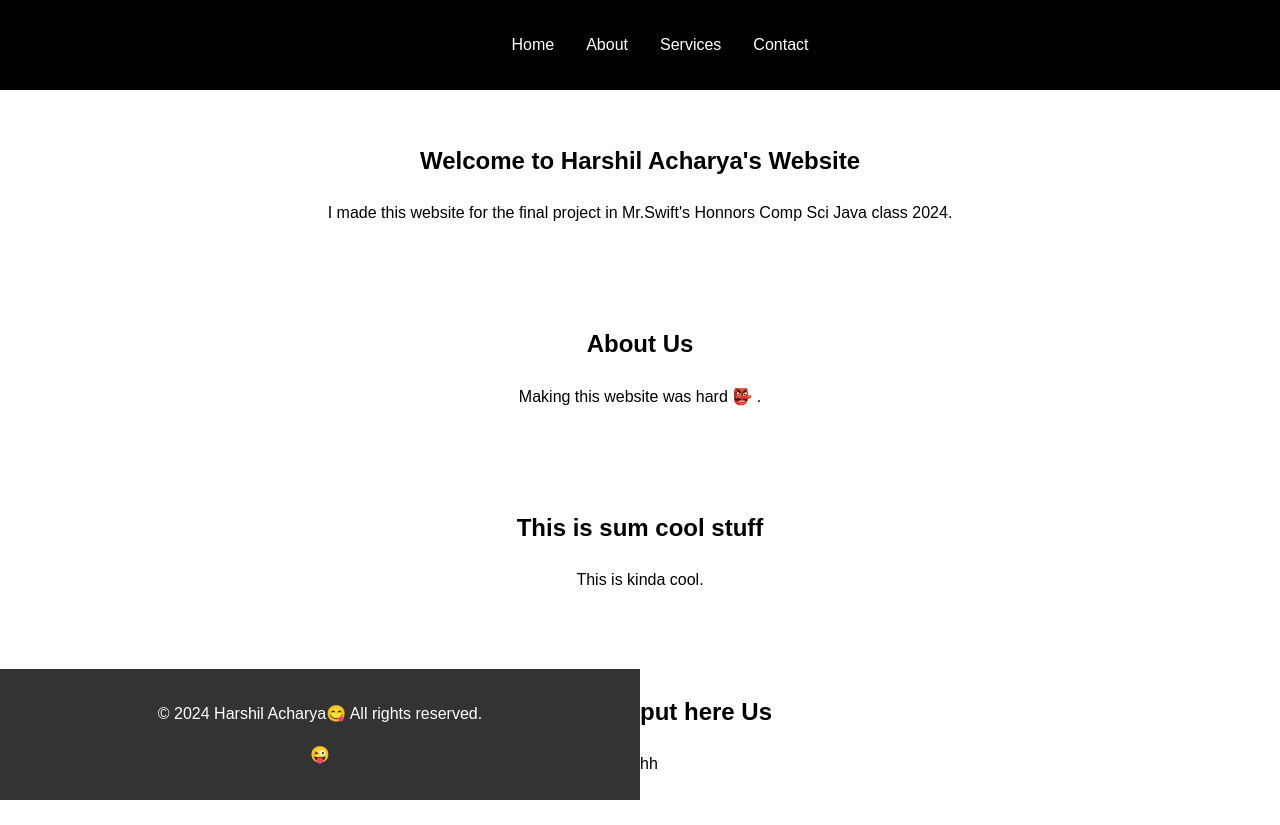
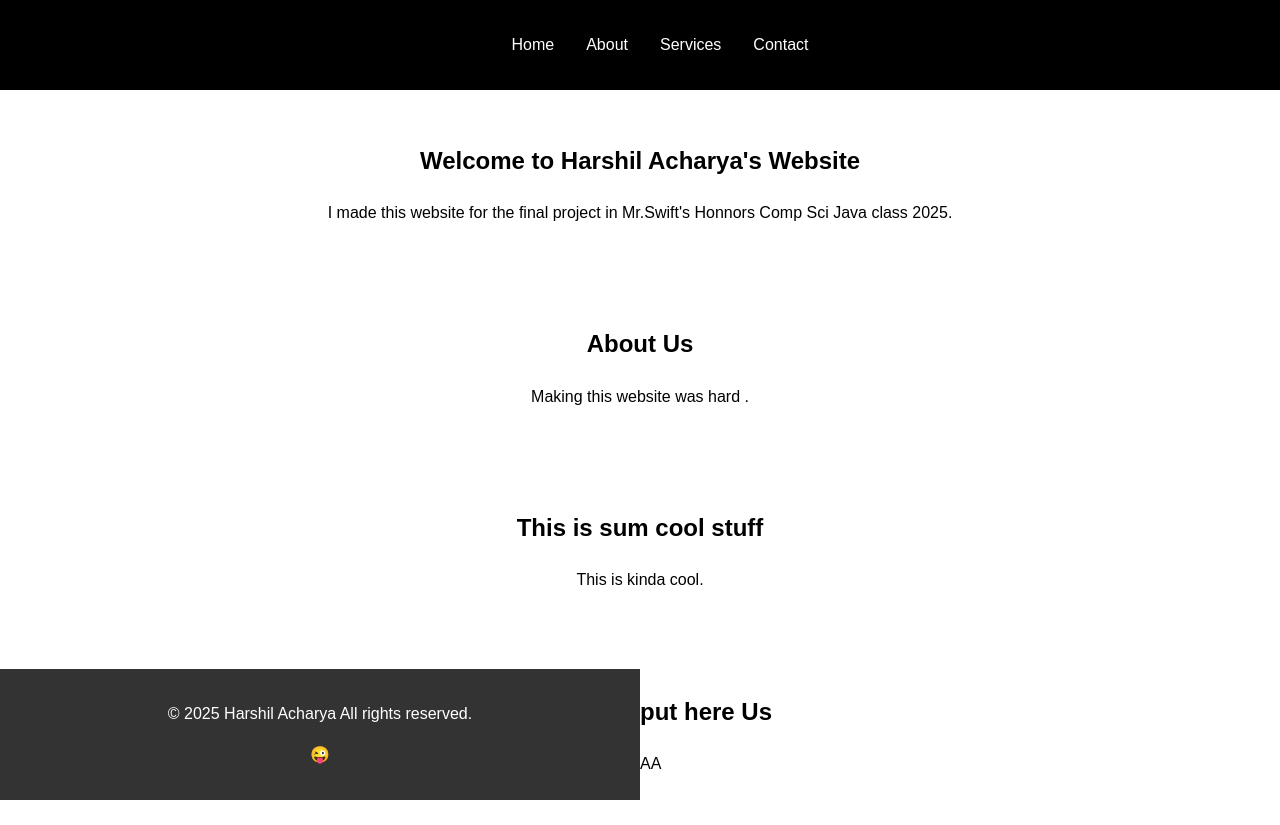
Before and after one commit to HarshilAch/HarshilAch.github.io, a plain HTML site: page index.html in a window 1280 px wide. Drawn offline with Linux system fonts and the light colour scheme.

Commit message:
index.html

```diff
--- a/index.html
+++ b/index.html
@@ -21,25 +21,25 @@
     <main>
         <section id="home">
             <h1>Welcome to Harshil Acharya's Website</h1>
-            <p>I made this website for the final project in Mr.Swift's Honnors Comp Sci Java class 2024.</p>
+            <p>I made this website for the final project in Mr.Swift's Honnors Comp Sci Java class 2025.</p>
         </section>
         <section id="info">
             <h2>About Us</h2>
-            <p>Making this website was hard 👺 .</p>
+            <p>Making this website was hard .</p>
         </section>
         <section id="This is sum cool suff">
             <h2>This is sum cool stuff</h2>
             <p>This is kinda cool.</p>
 
         </section>
-        <section id="idk what to put here">
+        <section id="Hmmmmm">
             <h2>idk what to put here Us</h2>
-            <p>ahhh</p>
+            <p>AAAA</p>
         </section>
 
     </main>
     <footer>
-        <p>&copy; 2024 Harshil Acharya😋 All rights reserved.</p>
+        <p>&copy; 2025 Harshil Acharya All rights reserved.</p>
         <p>&#x1F61C;</p>
     </footer>
 </body>
```
